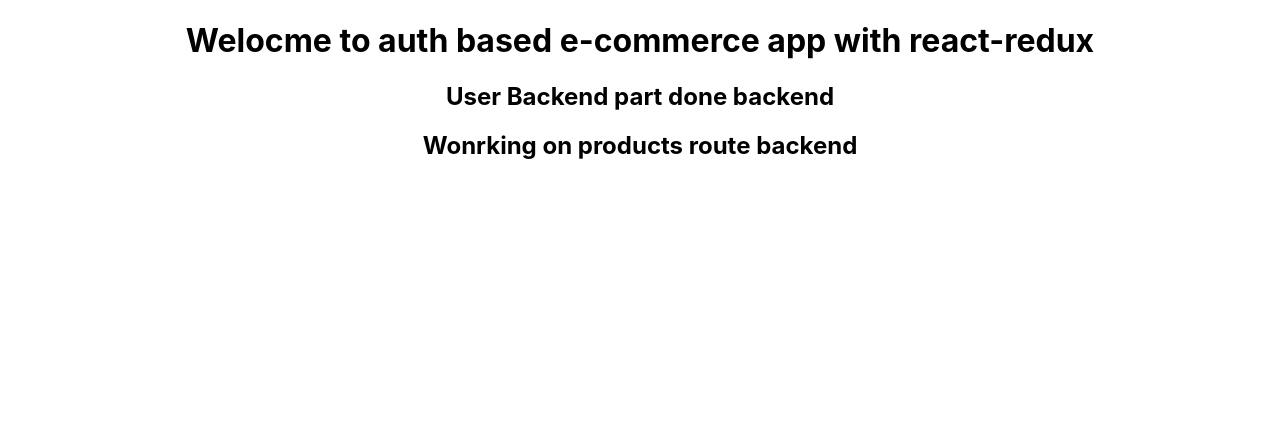
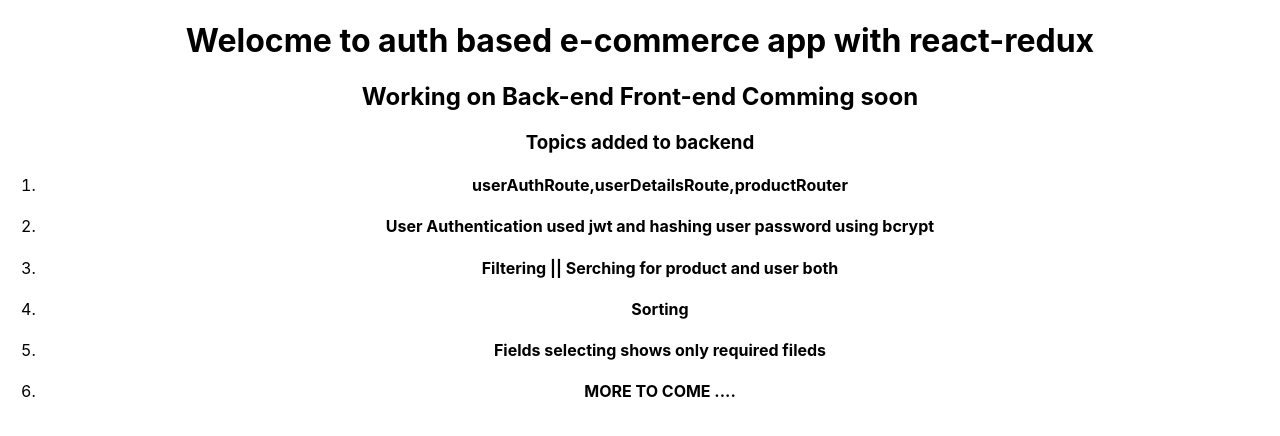
Before and after one commit to munsif12/auth-ecommerce-app-mern, a React (Create React App) app in the folder frontend/: page / in a window 1280 px wide. Shown: the top 436 px of the page. Built offline with nearby package versions, Linux system fonts and the light colour scheme.

Commit message:
Updated msg for user

```diff
--- a/frontend/src/App.js
+++ b/frontend/src/App.js
@@ -4,8 +4,30 @@
   return (
     <div className="App">
       <h1>Welocme to auth based e-commerce app with react-redux</h1>
-      <h2>User Backend part done backend</h2>
-      <h2>Wonrking on products route backend</h2>
+      <h2>Working on Back-end Front-end Comming soon</h2>
+      <h3>Topics added to backend</h3>
+      <ol>
+        <li>
+          <h4>userAuthRoute,userDetailsRoute,productRouter</h4>
+        </li>
+        <li>
+          <h4>
+            User Authentication used jwt and hashing user password using bcrypt
+          </h4>
+        </li>
+        <li>
+          <h4>Filtering || Serching for product and user both</h4>
+        </li>
+        <li>
+          <h4>Sorting</h4>
+        </li>
+        <li>
+          <h4>Fields selecting shows only required fileds</h4>
+        </li>
+        <li>
+          <h4>MORE TO COME ....</h4>{" "}
+        </li>
+      </ol>
     </div>
   );
 }
```
